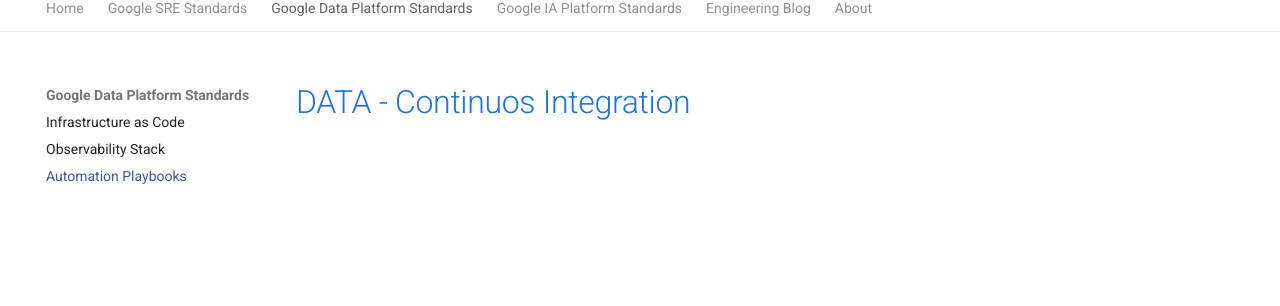
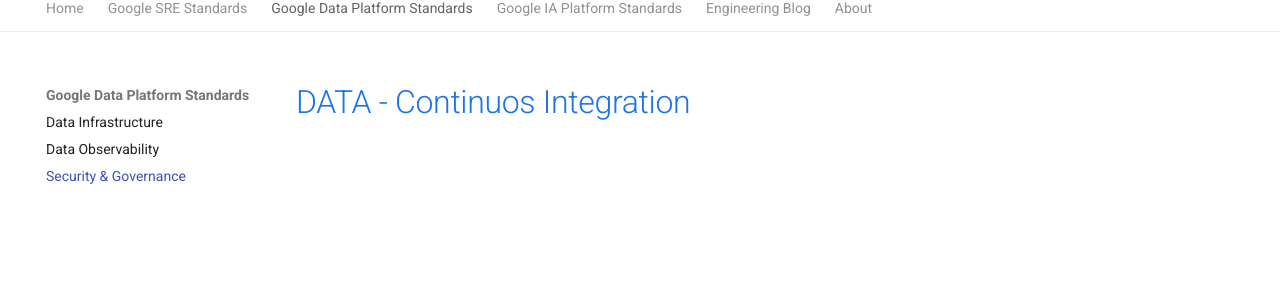
Before and after one commit to mcatalangt/data-reliability-hub, an MkDocs documentation site: the page built from docs/modules/data/automation.md, in a window 1280 px wide. Shown: the part 121-427 px from the top of the page. Built offline with MkDocs 1.6.1 and Material for MkDocs 9.7.7, drawn with Linux system fonts in a browser that asks for light colours; comment, search, counter and statistics services are not loaded.

```diff
--- a/mkdocs.yml
+++ b/mkdocs.yml
@@ -76,16 +76,16 @@
   - Home: index.md
 
   - 'Google SRE Standards':
-      - 'Infrastructure as Code': modules/sre/iac.md
+      - 'Infrastructure as Code (IaC)': modules/sre/iac.md
       - 'Observability Stack': modules/sre/observability.md
-      - 'Automation Playbooks': modules/sre/automation.md
-      - 'FinOpns Infracots': modules/sre/findops.md
+      - 'Automation Playbooks (Toil Reduction)': modules/sre/automation.md
+      - 'FinOps Infracots': modules/sre/findops.md
       - 'Security Best Practices Checkov': modules/sre/security.md
 
   - 'Google Data Platform Standards':
-      - 'Infrastructure as Code': modules/data/iac.md
-      - 'Observability Stack': modules/data/observability.md
-      - 'Automation Playbooks': modules/data/automation.md
+      - 'Data Infrastructure': modules/data/iac.md
+      - 'Data Observability': modules/data/observability.md
+      - 'Security & Governance': modules/data/automation.md
 
   - 'Google IA Platform Standards':
       - 'IA Google components': modules/ia/components.md
```
Also changed, not shown: docs/modules/ia/mlops.md (added, +1 -0 lines).
